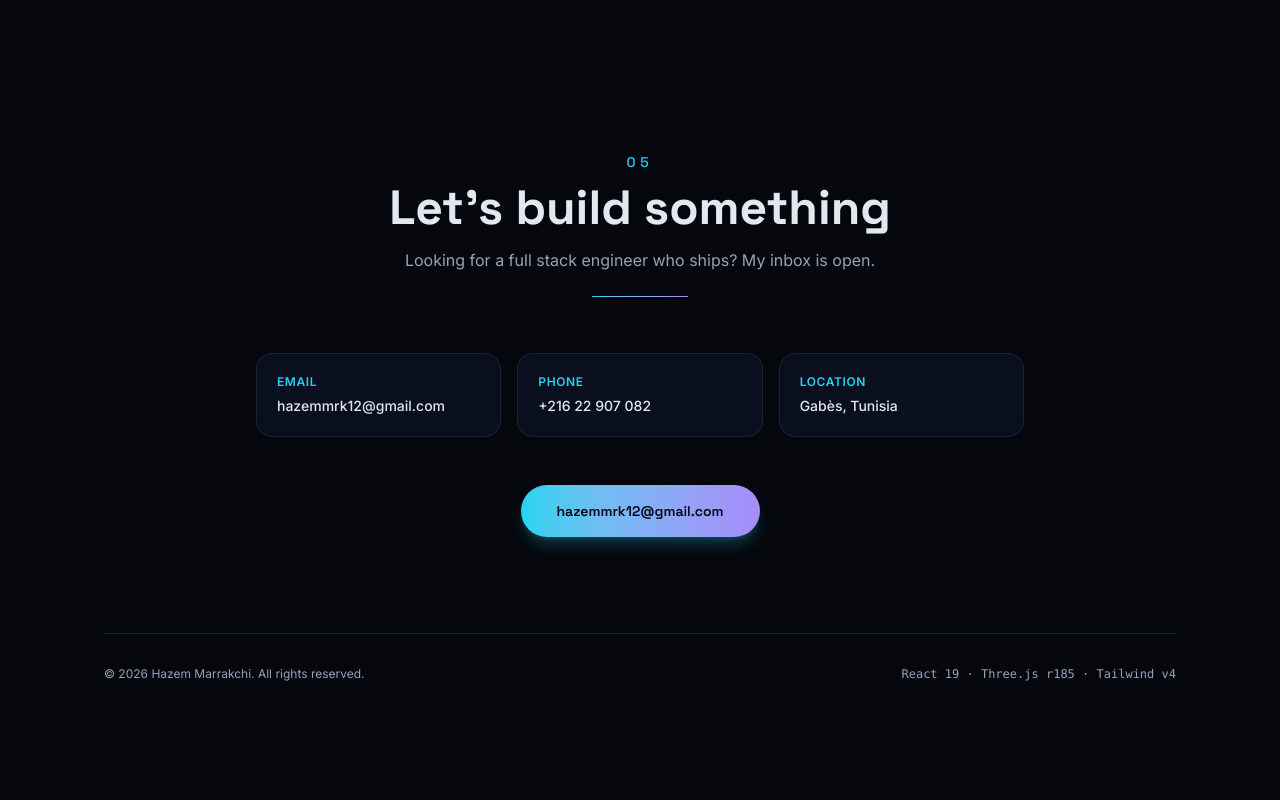
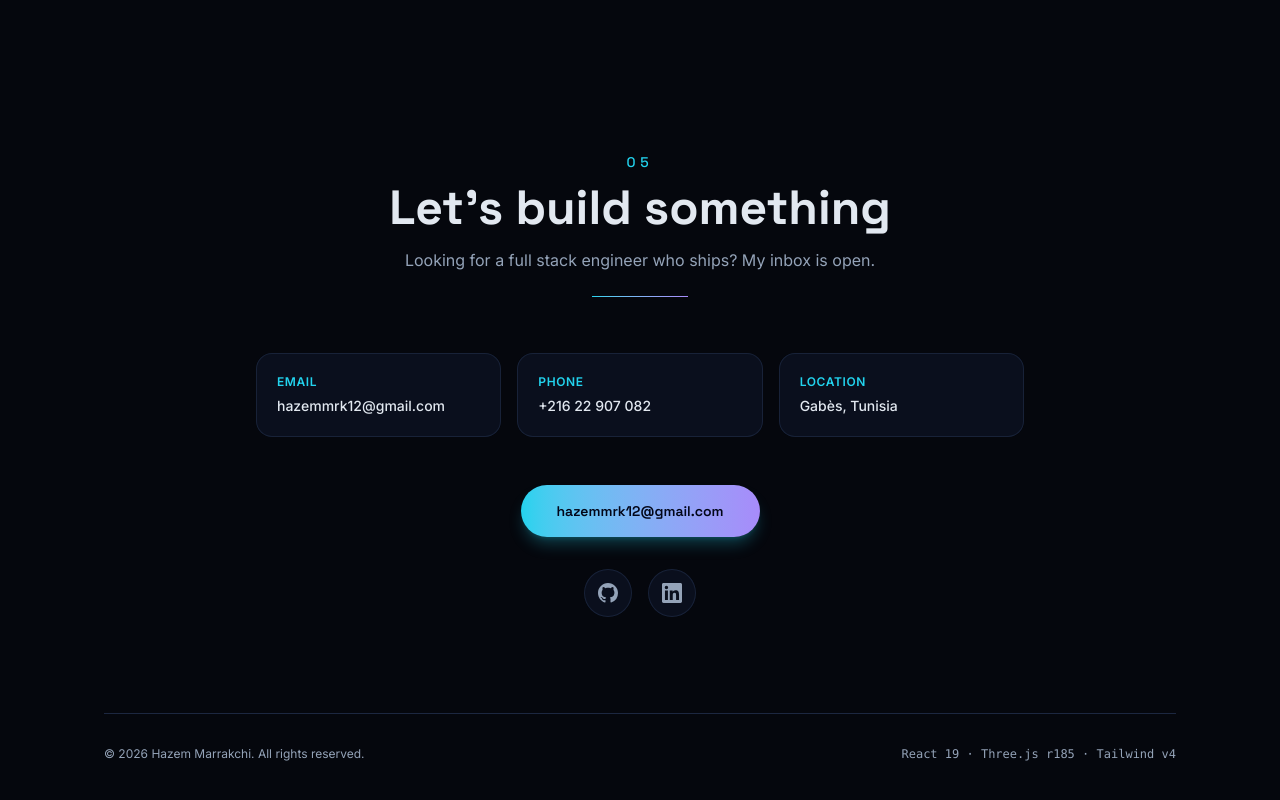
Before and after one commit to HazemMarrakchi/portfolio, a React (Vite) app: page / in a window 1280 px wide. Shown: the part 5213-6013 px from the top of the page. Before the commit the page ends 5951 px from the top, so only its background shows below. Built offline with nearby package versions, Linux system fonts and the light colour scheme.

Commit message:
feat: add GitHub and LinkedIn social links to contact section

```diff
--- a/src/data/profile.ts
+++ b/src/data/profile.ts
@@ -34,6 +34,8 @@
   email: 'hazemmrk12@gmail.com',
   phoneDisplay: '+216 22 907 082',
   phoneHref: 'tel:+21622907082',
+  github: 'https://github.com/HazemMarrakchi',
+  linkedin: 'https://www.linkedin.com/in/hazem-marrakchi/',
   location: { en: 'Gabès, Tunisia', fr: 'Gabès, Tunisie' },
   role: { en: 'Software Engineer', fr: 'Ingénieur en Génie Logiciel' },
   tagline: { en: 'Full Stack Developer', fr: 'Développeur Full Stack' },
--- a/src/features/contact/Contact.tsx
+++ b/src/features/contact/Contact.tsx
@@ -74,6 +74,41 @@
           </div>
         </Reveal>
 
+        {(profile.github || profile.linkedin) && (
+          <Reveal delay={350}>
+            <div className="mt-8 flex items-center justify-center gap-4">
+              {profile.github && (
+                <a
+                  href={profile.github}
+                  target="_blank"
+                  rel="noopener noreferrer"
+                  onClick={() => logger.info('social clicked', { channel: 'GitHub' })}
+                  aria-label="GitHub"
+                  className="glass text-mist hover:text-accent hover:border-accent/50 flex h-12 w-12 items-center justify-center rounded-full transition-all duration-300 hover:-translate-y-1"
+                >
+                  <svg viewBox="0 0 24 24" fill="currentColor" className="h-5 w-5" aria-hidden="true">
+                    <path d="M12 0C5.37 0 0 5.37 0 12c0 5.31 3.435 9.795 8.205 11.385.6.105.825-.255.825-.57 0-.285-.015-1.23-.015-2.235-3.015.555-3.795-.735-4.035-1.41-.135-.345-.72-1.41-1.23-1.695-.42-.225-1.02-.78-.015-.795.945-.015 1.62.87 1.845 1.23 1.08 1.815 2.805 1.305 3.495.99.105-.78.42-1.305.765-1.605-2.67-.3-5.46-1.335-5.46-5.925 0-1.305.465-2.385 1.23-3.225-.12-.3-.54-1.53.12-3.18 0 0 1.005-.315 3.3 1.23.96-.27 1.98-.405 3-.405s2.04.135 3 .405c2.295-1.56 3.3-1.23 3.3-1.23.66 1.65.24 2.88.12 3.18.765.84 1.23 1.905 1.23 3.225 0 4.605-2.805 5.625-5.475 5.925.435.375.81 1.095.81 2.22 0 1.605-.015 2.895-.015 3.3 0 .315.225.69.825.57A12.02 12.02 0 0024 12c0-6.63-5.37-12-12-12z" />
+                  </svg>
+                </a>
+              )}
+              {profile.linkedin && (
+                <a
+                  href={profile.linkedin}
+                  target="_blank"
+                  rel="noopener noreferrer"
+                  onClick={() => logger.info('social clicked', { channel: 'LinkedIn' })}
+                  aria-label="LinkedIn"
+                  className="glass text-mist hover:text-accent hover:border-accent/50 flex h-12 w-12 items-center justify-center rounded-full transition-all duration-300 hover:-translate-y-1"
+                >
+                  <svg viewBox="0 0 24 24" fill="currentColor" className="h-5 w-5" aria-hidden="true">
+                    <path d="M20.447 20.452h-3.554v-5.569c0-1.328-.027-3.037-1.852-3.037-1.853 0-2.136 1.445-2.136 2.939v5.667H9.351V9h3.414v1.561h.046c.477-.9 1.637-1.85 3.37-1.85 3.601 0 4.267 2.37 4.267 5.455v6.286zM5.337 7.433a2.062 2.062 0 01-2.063-2.065 2.064 2.064 0 112.063 2.065zm1.782 13.019H3.555V9h3.564v11.452zM22.225 0H1.771C.792 0 0 .774 0 1.729v20.542C0 23.227.792 24 1.771 24h20.451C23.2 24 24 23.227 24 22.271V1.729C24 .774 23.2 0 22.222 0h.003z" />
+                  </svg>
+                </a>
+              )}
+            </div>
+          </Reveal>
+        )}
+
         <footer className="border-line mt-24 flex flex-col items-center justify-between gap-3 border-t pt-8 pb-4 text-xs text-mist sm:flex-row">
           <p>
             © {year} {profile.name}. {t.contact.rights}
```
